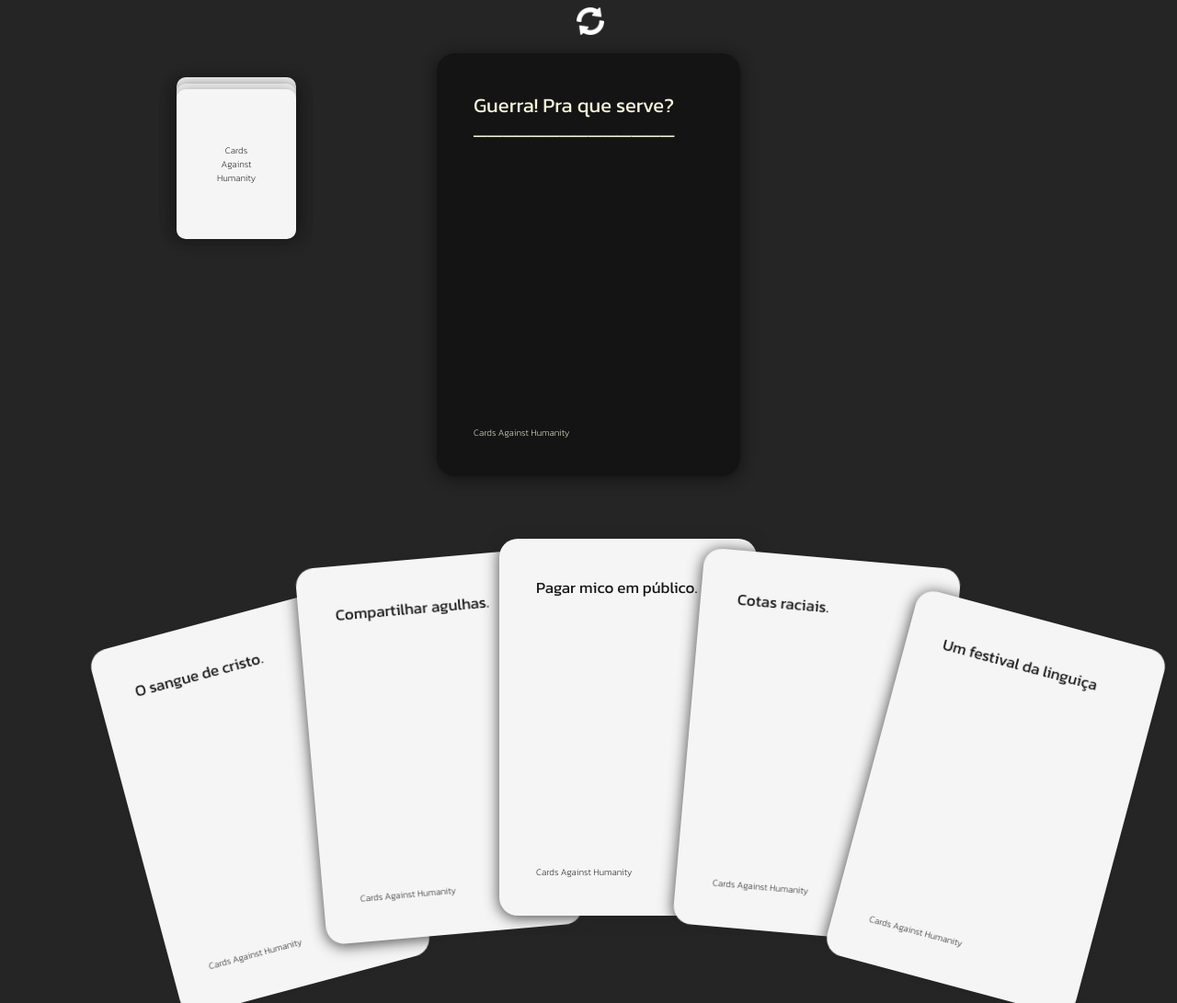
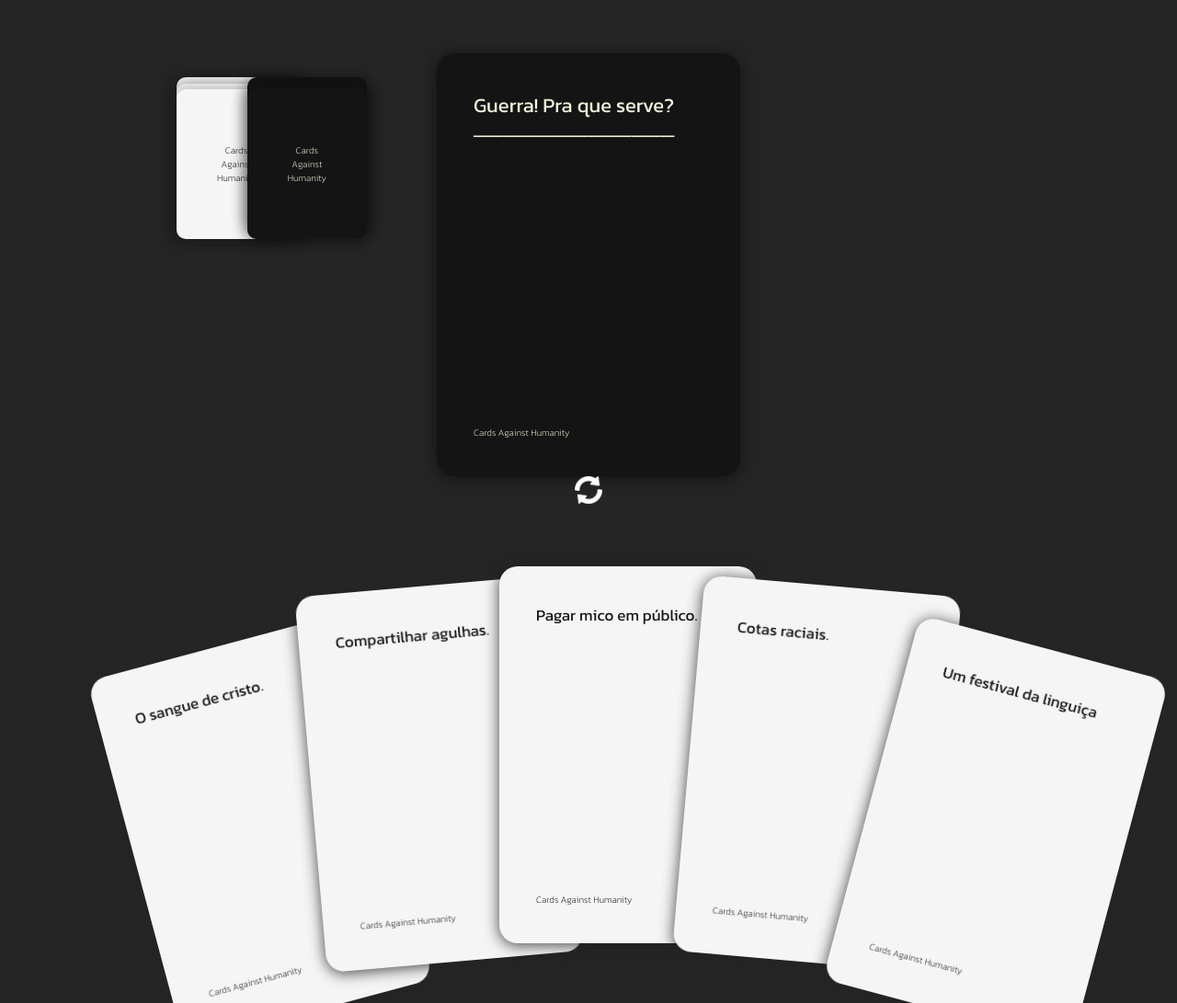
Before and after one commit to mkviniciuz/cardsagainsthumanity, a plain HTML site: page index.html in a window 1280 px wide. Shown: the top 1091 px of the page at 92% size. Drawn offline with Linux system fonts and the light colour scheme.

Commit message:
Update 0.0.6 verifying

```diff
--- a/index.html
+++ b/index.html
@@ -22,7 +22,7 @@ function alterarTexto() {
     const indexAleatorio = Math.floor(Math.random() * textos.length);
     const textoEscolhido = textos[indexAleatorio];
     const quadrado = document.getElementById('black-card');
-    const botao = document.getElementById('reload-button');
+    const botao = document.getElementById('black-card-pile-3');
 
     // Adiciona a classe 'animar' para ativar a animação
     quadrado.classList.add('animar');
@@ -53,7 +53,7 @@ function alterarTexto() {
             <span id="card-text">Guerra! Pra que serve? ──────────────</span>
             <span class="slogan">Cards Against Humanity</span>
         </div>
-        <img src="recarregar.png" width="30px" id="reload-button" onclick="alterarTexto()">
+        <img src="recarregar.png" width="30px" >
 
 
         <div id="white-card-container">
@@ -116,5 +116,22 @@ function alterarTexto() {
 
         </div>
 
+        <div id="black-card-pile">
+
+
+            <div class="black-card-from-pile" id="black-card-pile-1">
+                <span class="slogan">Cards Against Humanity</span>
+            </div>
+
+            <div class="black-card-from-pile" id="black-card-pile-2">
+                <span class="slogan">Cards Against Humanity</span>
+            </div>
+
+            <div class="black-card-from-pile" id="black-card-pile-3" onclick="alterarTexto()">
+                <span class="slogan">Cards Against Humanity</span>
+            </div>
+
+        </div>
+
     </body>
 </html>
--- a/stylesheet.css
+++ b/stylesheet.css
@@ -151,15 +151,19 @@ body {
 @keyframes girar {
 
     0% {
+        z-index: -2;
+    }
+
+    40% {
         transform: rotateY(0deg);
     }
 
-    60% {
-        transform: rotateY(360deg) rotateX(60deg);
+    80% {
+        transform: rotateY(360deg);
     }
 
     100% {
-        transform: rotateY(360deg) rotateX(0deg);
+        transform: rotateY(360deg);
     }
 }
 
@@ -167,19 +171,25 @@ body {
 
     0% {
         pointer-events: none;
+        z-index: 1;
     }
 
-    50% {
-        transform: rotateZ(180deg);
+    20% {
+        transform: translate(400%, 70%) scale(200%);
+        height: 150px;
+        width: 83px;
+
     }
 
     55% {
-        transform: rotateZ(180deg);
+        transform: translate(400%, 70%) scale(200%);
+        height: 150px;
+        width: 83px;
     }
 
     99% {
         pointer-events: none;
-        opacity: 0.3;
+        z-index: -3;
     }
 
     100% {
@@ -190,7 +200,7 @@ body {
 
 
 /* Classe que será adicionada para ativar a animação */
-.animar {
+.animar, #card-pile-3 {
     animation: girar 1.5s cubic-bezier(0.075, 0.82, 0.165, 1);
 }
 
@@ -229,3 +239,31 @@ body {
     transition: 0.3s ease-in-out;
     margin-top: -100%;
 }
+
+
+#black-card-pile {
+    display: flex;
+    flex-direction: column;
+    position: absolute;
+    top: 30%;
+    left: 21vw;
+}
+
+
+.black-card-from-pile {
+    user-select: none;
+    padding: 40px;
+    width: 50px;
+    height: 82.5px;
+    background: #141414;
+    color: beige;
+    border-radius: 10px;
+    display: flex;
+    text-align: center;
+    justify-content: center;
+    align-items: center;
+    box-shadow: 0px 2px 15px 2px #00000049;
+    margin-top: -120%;
+    cursor: pointer;
+    transition: 0.3s ease-in-out;
+}
```
